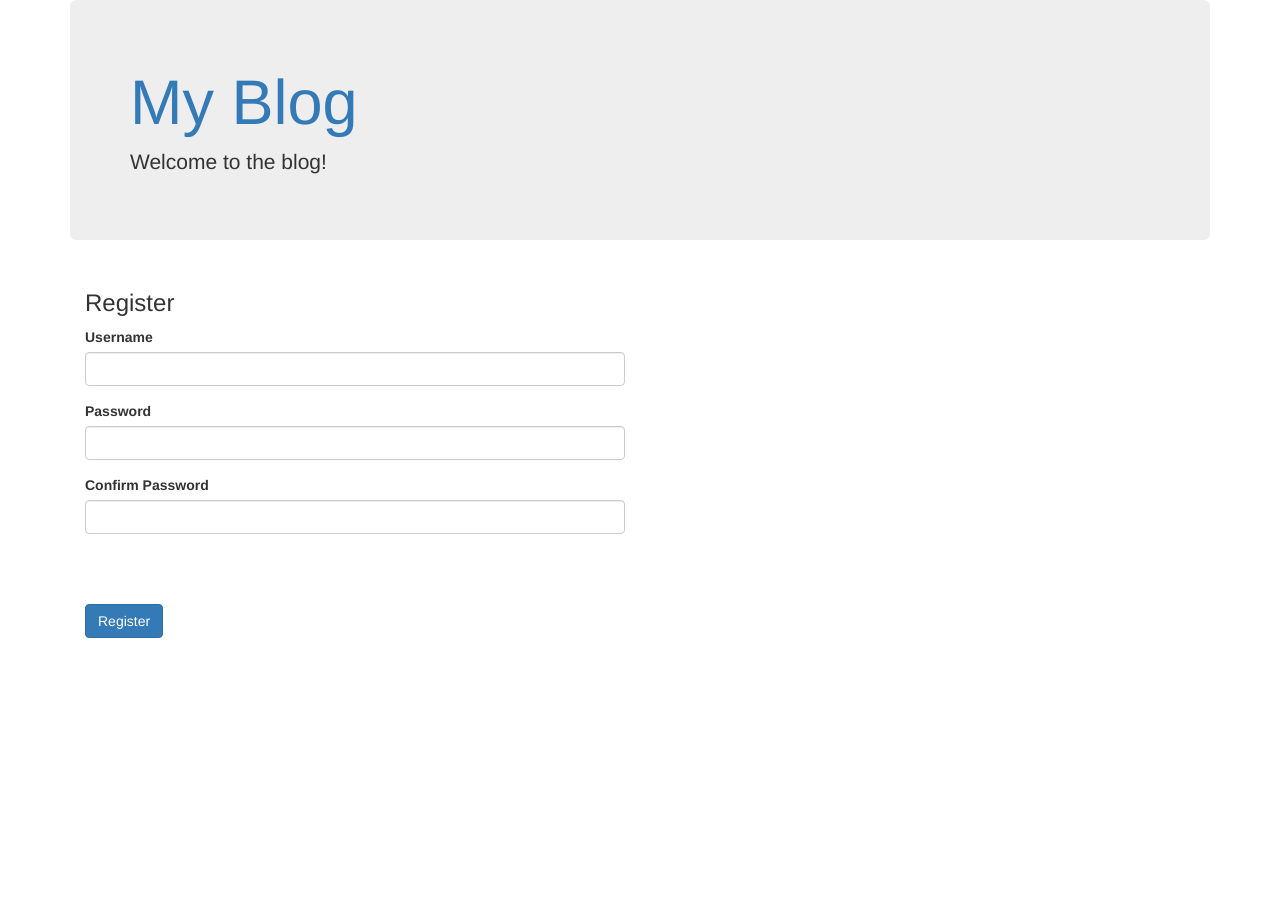
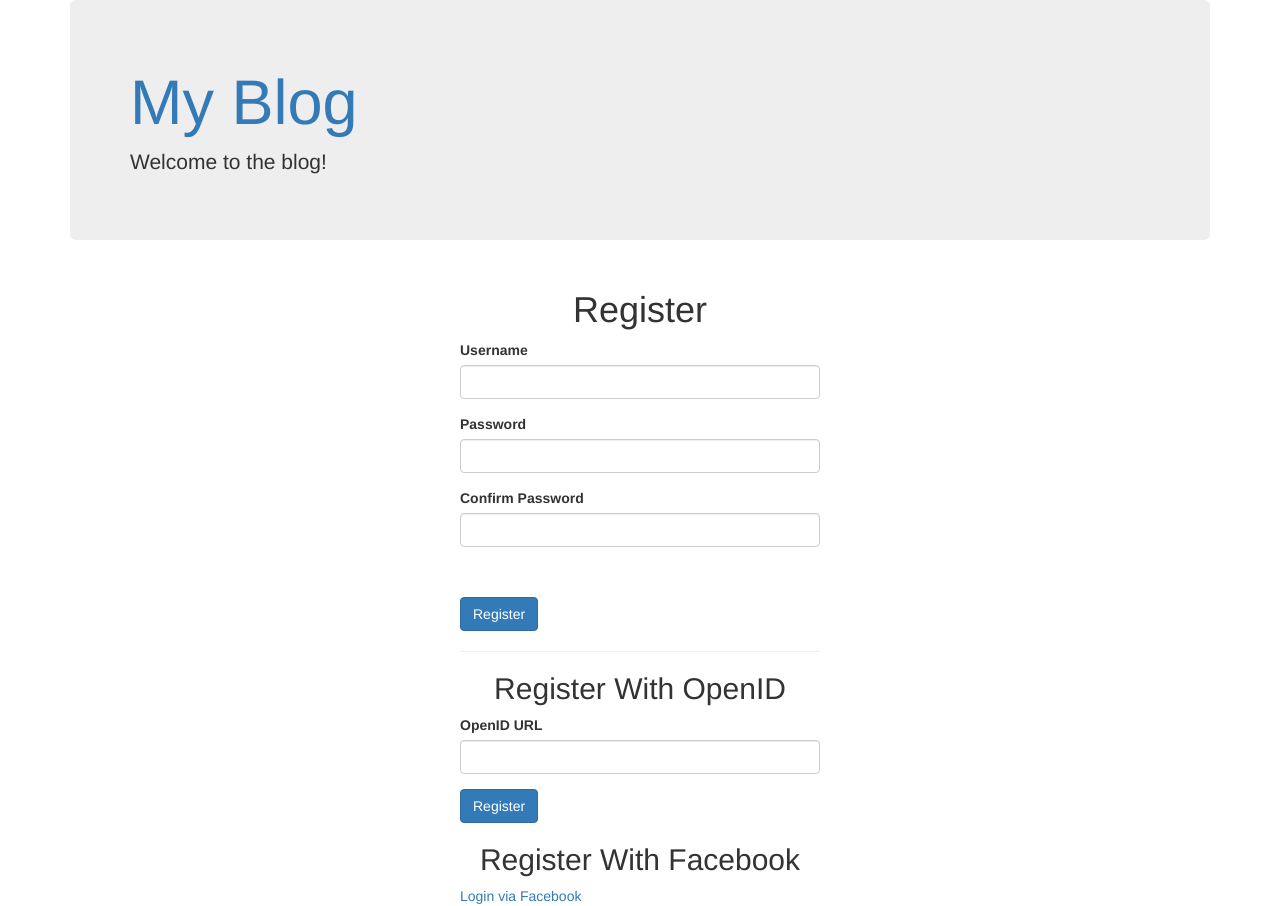
Before and after one commit to stonemirror/mastering-flask, a Flask app: template webapp/templates/main/register.html in a window 1280 px wide. Before the commit the page ends 638 px from the top, so only its background shows below. Run offline with Flask 2, Linux system fonts and the light colour scheme; the template is opened without the code that fills it: values that come from a table or form of the project are taken from there, others are empty; parts of the project's set-up code (start-up, migrations or seed data) failed here and were passed over; some libraries are stand-ins or nearby versions.

Commit message:
Midway through Chapter 6 -- Prior to Flask-Login refactoring
Basic register/login/logout seem to work. Still need to test the
OpenID and "social" logins.

```diff
--- a/webapp/__init__.py
+++ b/webapp/__init__.py
@@ -1,7 +1,7 @@
 from flask import Flask, redirect, url_for
 from controllers.blog import blog_blueprint
 from controllers.main import main_blueprint
-from webapp.extensions import bcrypt
+from webapp.extensions import bcrypt, oid
 from models import db
 
 
@@ -11,6 +11,7 @@ def create_app(object_name):
 
     db.init_app(app)
     bcrypt.init_app(app)
+    oid.init_app(app)
 
     #
     # Routes
--- a/webapp/controllers/main.py
+++ b/webapp/controllers/main.py
@@ -1,6 +1,15 @@
-from flask import Blueprint, render_template, redirect, url_for, flash
-from webapp.forms import LoginForm, RegisterForm
+from flask import (
+    Blueprint,
+    render_template,
+    redirect,
+    url_for,
+    flash,
+    request,
+    session
+)
+from webapp.forms import LoginForm, RegisterForm, OpenIDForm
 from webapp.models import db, User
+from webapp.extensions import oid, facebook, twitter
 from os import path
 
 main_blueprint = Blueprint(
@@ -16,26 +25,54 @@ def index():
 
 
 @main_blueprint.route('/login', methods=['GET', 'POST'])
+@oid.loginhandler
 def login():
     form = LoginForm()
+    openid_form = OpenIDForm()
+    if openid_form.validate_on_submit():
+        return oid.try_login(
+            openid_form.openid.data,
+            ask_for=['nickname', 'email'],
+            ask_for_optional=['fullname']
+        )
+
     if form.validate_on_submit():
+        session['username'] = form.username.data
         flash("You have been logged in.", category="success")
         return redirect(url_for('blog.home'))
-    return render_template('login.html', form=form)
+
+    openid_errors = oid.fetch_error()
+    if openid_errors:
+        flash(openid_errors, category="danger")
+
+    return render_template(
+        'login.html',
+        form=form,
+        openid_form=openid_form
+    )
 
 
 @main_blueprint.route('/logout', methods=['GET', 'POST'])
 def logout():
     flash("You have been logged out.", category="success")
-    return redirect(url_for('.home'))
+    session.pop('username', None)
+    return redirect(url_for('blog.home'))
 
 
 @main_blueprint.route('/register', methods=['GET', 'POST'])
+@oid.loginhandler
 def register():
     form = RegisterForm()
+    openid_form = OpenIDForm()
+    if openid_form.validate_on_submit():
+        return oid.try_login(
+            openid_form.openid.data,
+            ask_for=['nickname', 'email'],
+            ask_for_optional=['fullname']
+        )
+
     if form.validate_on_submit():
-        new_user = User()
-        new_user.username = form.username.data
+        new_user = User(form.username.data)
         new_user.set_password(form.password.data)
         db.session.add(new_user)
         db.session.commit()
@@ -44,4 +81,83 @@ def register():
             category="success"
         )
         return redirect(url_for('.login'))
-    return render_template('register.html', form=form)
+    openid_errors = oid.fetch_error()
+    if openid_errors:
+        flash(openid_errors, category="danger")
+
+    return render_template(
+        'register.html',
+        form=form,
+        openid_form=openid_form
+    )
+
+
+@main_blueprint.route('/facebook')
+def facebook_login():
+    return facebook.authorize(
+        callback=url_for(
+            '.facebook_authorized',
+            next=request.referrer or None,
+            _external=True
+        )
+    )
+
+
+@main_blueprint.route('/facebook/authorized')
+@facebook.authorized_handler
+def facebook_authorized(resp):
+    if resp is None:
+        return 'Access denied: reason=%s error=%s' % (
+            request.args['error_reason'],
+            request.args['error_description']
+        )
+    session['facebook_auth_token'] = (resp['access_token'], '')
+    me = facebook.get('/me')
+    user = User.query.filter_by(username=me.data['first_name'] + " " + me.data['last_name']).first()
+    if not user:
+        user = User(me.data['first_name'] + " " + me.data['last_name'])
+        db.session.add(user)
+        db.session.commit()
+    #
+    # Login user here
+    #
+    flash('You have been logged in.', category="success")
+    return redirect(
+        request.args.get('next') or url_for('blog.home')
+    )
+
+
+@main_blueprint.route('/twitter-login')
+def twitter_login():
+    return twitter.authorize(
+        callback=url_for(
+            '.twitter_authorized',
+            next=request.referrer or None,
+            _external=True
+        )
+    )
+
+
+@main_blueprint.route('/twitter-login/authorized')
+@twitter.authorized_handler
+def twitter_authorized(resp):
+    if resp is None:
+            return 'Access denied: reason=%s error=%s' % (
+                request.args['error_reason'],
+                request.args['error_description']
+            )
+    session['twitter_oauth_token'] = resp['oauth_token'] + resp['oauth_token_secret']
+    user = User.query.filter_by(
+        username=resp['screen_name']
+    ).first()
+    if not user:
+        user = User(resp['screen_name'], '')
+        db.session.add(user)
+        db.session.commit()
+    #
+    # Login user here
+    #
+    flash('You have been logged in.', category='success')
+    return redirect(
+        request.args.get('next') or url_for('blog.home')
+    )
--- a/webapp/forms.py
+++ b/webapp/forms.py
@@ -28,7 +28,7 @@ class LoginForm(FlaskForm):
         'Username',
         validators=[DataRequired(), Length(max=255)]
     )
-    Password = PasswordField(
+    password = PasswordField(
         'Password',
         validators=[DataRequired()]
     )
@@ -54,7 +54,7 @@ class LoginForm(FlaskForm):
         #
         # Do the password hashes match?
         #
-        if not self.user.check_password(self.password.data):
+        if not user.check_password(self.password.data):
             self.username.errors.append(
                 'Invalid username or password'
             )
@@ -76,7 +76,7 @@ class RegisterForm(FlaskForm):
     )
     confirm = PasswordField(
         'Confirm Password',
-        validators=[DataRequired(), EqualTo(password)]
+        validators=[DataRequired(), EqualTo('password')]
     )
     recaptcha = RecaptchaField()
 
@@ -104,3 +104,7 @@ class PostForm(FlaskForm):
         'Content',
         validators=[DataRequired()]
     )
+
+
+class OpenIDForm(FlaskForm):
+    openid = StringField('OpenID URL', validators=[DataRequired(), URL()])
--- a/webapp/templates/main/register.html
+++ b/webapp/templates/main/register.html
@@ -1,8 +1,83 @@
+{#
 {% extends "main/base.html" %}
 {% block title %}Register{% endblock %}
 {% block body %}
 <div class="col-lg-6">
-<h3>Register</h3>
-{{ layout_form(form, 'main.register', 'Register') }}
+    <h3>Register</h3>
+    {{ layout_form(form, 'main.register', 'Register') }}
+    <h2 class="text-center">Register with Facebook</h2>
+    <a href="{{ url_for('.facebook_login') }}">Login via Facebook</a>
+    <h2 class="text-center">Register with Twitter</h2>
+    <a href="{{ url_for('.twitter_login') }}">Login via Twitter</a>
 </div>
 {% endblock %}
+#}
+{% extends "main/base.html" %}
+{% block title %}Register{% endblock %}
+{% block body %}
+    <div class="row">
+        <div class="col-md-4"></div>
+        <div class="col-md-4">
+            <h1 class="text-center">Register</h1>
+            <form method="POST" action="{{ url_for('.register') }}">
+                {{ form.hidden_tag() }}
+                <div class="form-group">
+                    {{ form.username.label }}
+                    {% if form.username.errors %}
+                        {% for e in form.username.errors %}
+                            <p class="help-block">{{ e }}</p>
+                        {% endfor %}
+                    {% endif %}
+                    {{ form.username(class_='form-control') }}
+                </div>
+                <div class="form-group">
+                    {{ form.password.label }}
+                    {% if form.password.errors %}
+                        {% for e in form.password.errors %}
+                            <p class="help-block">{{ e }}</p>
+                        {% endfor %}
+                    {% endif %}
+                    {{ form.password(class_='form-control') }}
+                </div>
+                <div class="form-group">
+                    {{ form.confirm.label }}
+                    {% if form.confirm.errors %}
+                        {% for e in form.confirm.errors %}
+                            <p class="help-block">{{ e }}</p>
+                        {% endfor %}
+                    {% endif %}
+                    {{ form.confirm(class_='form-control') }}
+                </div>
+                <div class="form-group">
+                    {{ form.recaptcha.label }}
+                    {% if form.recaptcha.errors %}
+                        {% for e in form.recaptcha.errors %}
+                            <p class="help-block">{{ e }}</p>
+                        {% endfor %}
+                    {% endif %}
+                    {{ form.recaptcha() }}
+                </div>
+                <input class="btn btn-primary" type="submit" value="Register">
+            </form>
+            <hr>
+            <h2 class="text-center">Register With OpenID</h2>
+            <form method="POST" action="{{ url_for('.register') }}">
+                {{ openid_form.hidden_tag() }}
+                <div class="form-group">
+                    {{ openid_form.openid.label }}
+                    {% if openid_form.openid.errors %}
+                        {% for e in openid_form.openid.errors %}
+                            <p class="help-block">{{ e }}</p>
+                        {% endfor %}
+                    {% endif %}
+                    {{ openid_form.openid(class_='form-control') }}
+                </div>
+                <input class="btn btn-primary" type="submit" value="Register">
+            </form>
+
+            <h2 class="text-center">Register With Facebook</h2>
+            <a href="{{ url_for('.facebook_login') }}">Login via Facebook</a>
+        </div>
+        <div class="col-md-4"></div>
+    </div>
+{% endblock %}
```
Also changed, not shown: requirements.txt (+19 -0 lines), webapp/controllers/blog.py (+20 -1 lines), webapp/extensions.py (+56 -0 lines), webapp/templates/main/login.html (+6 -2 lines).
